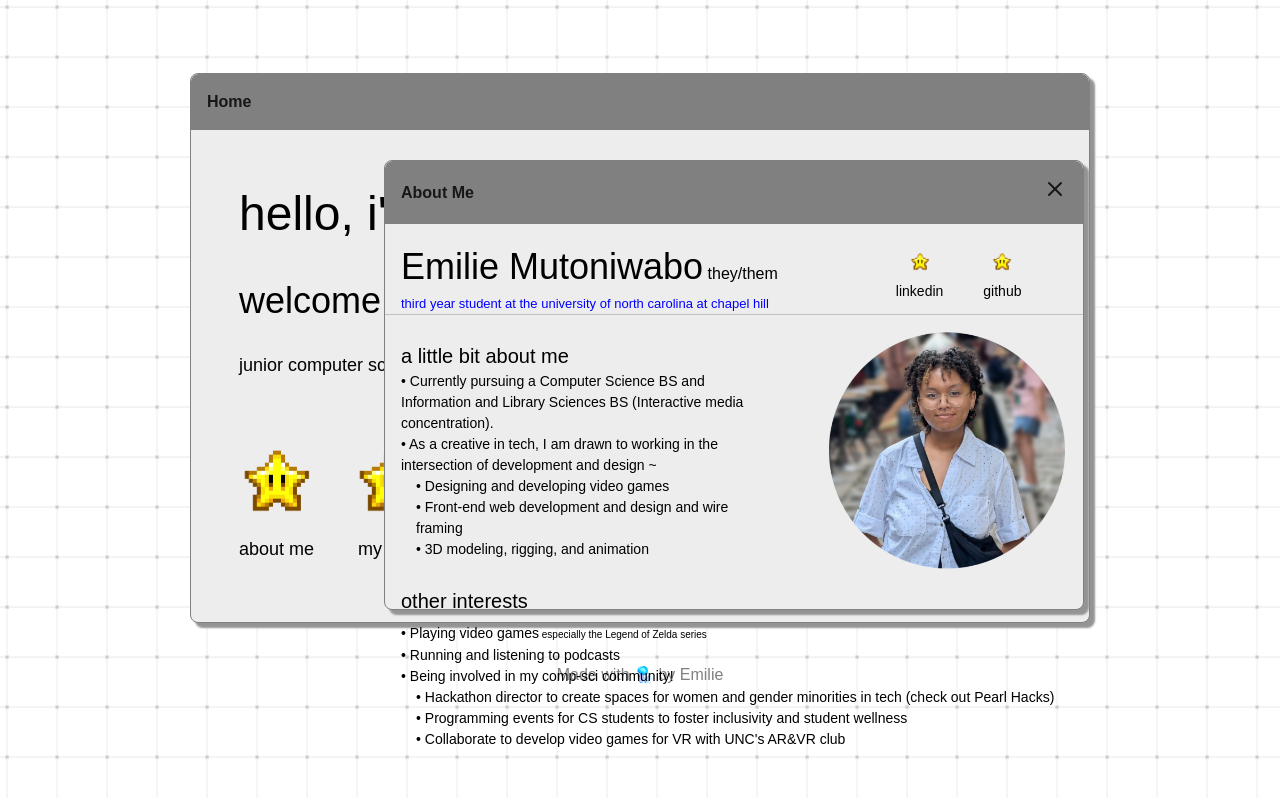
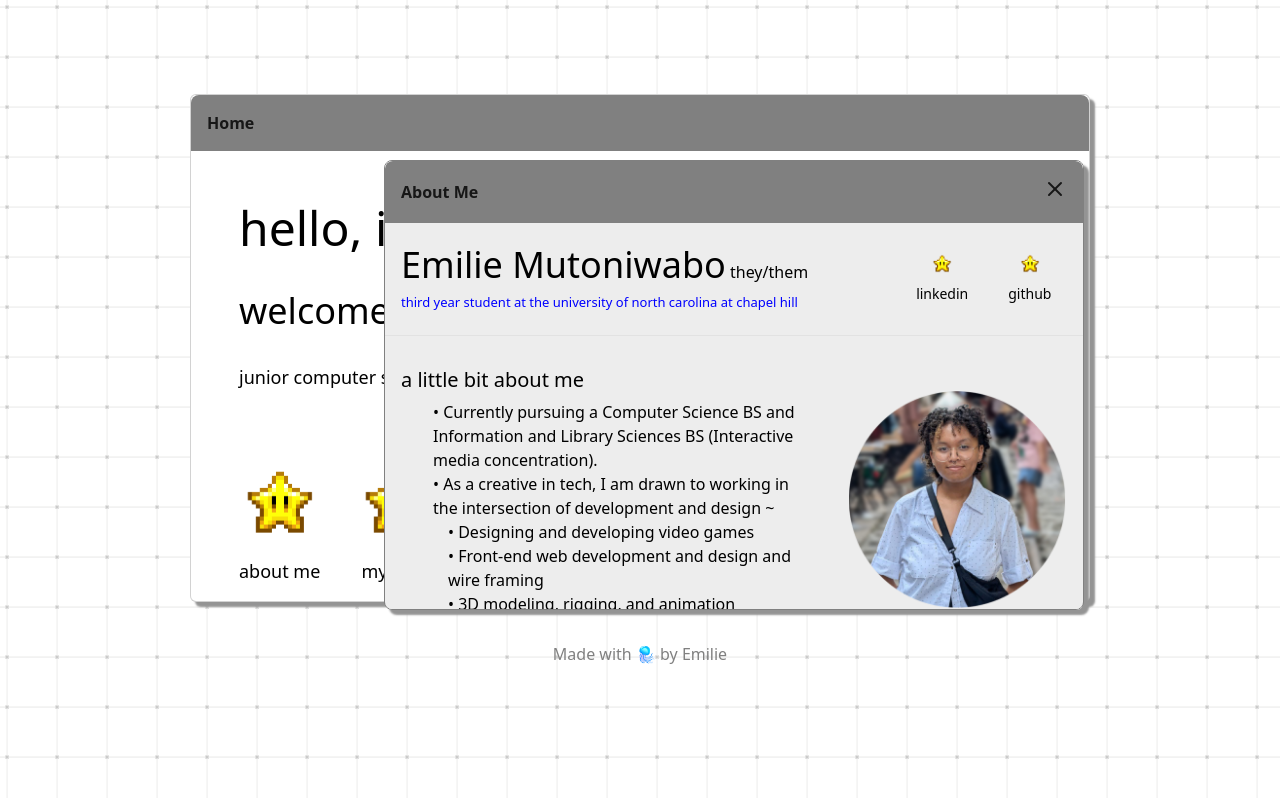
Before and after one commit to edmutoni/emilie-dev-portfolio, a Next.js app: page / in a window 1280 px wide. Both pictures are taken after a click on the picture 276 px from the left and 480 px from the top of the page. Built offline with nearby package versions, Linux system fonts and the light colour scheme.

Commit message:
finished about me content and added tools and languages content in my work page

```diff
--- a/package.json
+++ b/package.json
@@ -9,9 +9,12 @@
     "lint": "next lint"
   },
   "dependencies": {
+    "bootstrap": "^5.3.7",
     "lucide-react": "^0.535.0",
+    "motion": "^12.23.12",
     "next": "15.4.5",
     "react": "19.1.0",
+    "react-bootstrap": "^2.10.10",
     "react-dom": "19.1.0"
   },
   "devDependencies": {
--- a/src/app/components/about-me.tsx
+++ b/src/app/components/about-me.tsx
@@ -1,5 +1,7 @@
 import { ReactNode, useCallback, useEffect, useRef, useState } from "react";
 import { Columns, X } from "lucide-react";
+import * as motion from "motion/react-client";
+import { Star } from "lucide-react";
 import "../globals.css";
 import "./overlay.css";
 
@@ -114,7 +116,7 @@ const AboutMe: React.FC<OverlayProps> = ({
           </button>
         </div>
       </div>
-      <div className="overlay-col">
+      <div className="overlay-col" style={{ gap: 60 }}>
         <div style={{ display: "flex", flexDirection: "column" }}>
           <h1>
             <span style={{ color: "black", fontSize: 36 }}>
@@ -149,21 +151,21 @@ const AboutMe: React.FC<OverlayProps> = ({
             a little bit about me
           </h1>
           <ul>
-            <li style={{ color: "black", fontSize: 14 }}>
+            <li style={{ color: "black", fontSize: 16 }}>
               • Currently pursuing a Computer Science BS and Information and
               Library Sciences BS (Interactive media concentration).
             </li>
-            <li style={{ color: "black", fontSize: 14 }}>
+            <li style={{ color: "black", fontSize: 16 }}>
               • As a creative in tech, I am drawn to working in the intersection
               of development and design ~
               <ul style={{ paddingLeft: 15 }}>
-                <li style={{ color: "black", fontSize: 14 }}>
+                <li style={{ color: "black", fontSize: 16 }}>
                   • Designing and developing video games
                 </li>
-                <li style={{ color: "black", fontSize: 14 }}>
+                <li style={{ color: "black", fontSize: 16 }}>
                   • Front-end web development and design and wire framing
                 </li>
-                <li style={{ color: "black", fontSize: 14 }}>
+                <li style={{ color: "black", fontSize: 16 }}>
                   • 3D modeling, rigging, and animation
                 </li>
               </ul>
@@ -178,7 +180,7 @@ const AboutMe: React.FC<OverlayProps> = ({
         <h1 style={{ color: "black", fontSize: 20 }}>other interests</h1>
         <ul>
           <li>
-            <span style={{ color: "black", fontSize: 14 }}>
+            <span style={{ color: "black", fontSize: 16 }}>
               • Playing video games
             </span>
             <span style={{ color: "black", fontSize: 10 }}>
@@ -186,27 +188,32 @@ const AboutMe: React.FC<OverlayProps> = ({
               especially the Legend of Zelda series
             </span>
           </li>
-          <li style={{ color: "black", fontSize: 14 }}>
+          <li style={{ color: "black", fontSize: 16 }}>
             • Running and listening to podcasts
           </li>
-          <li style={{ color: "black", fontSize: 14 }}>
+          <li style={{ color: "black", fontSize: 16 }}>
             • Being involved in my comp-sci community!
             <ul style={{ paddingLeft: 15 }}>
-              <li style={{ color: "black", fontSize: 14 }}>
+              <li style={{ color: "black", fontSize: 16 }}>
                 • Hackathon director to create spaces for women and gender
                 minorities in tech (check out Pearl Hacks)
               </li>
-              <li style={{ color: "black", fontSize: 14 }}>
+              <li style={{ color: "black", fontSize: 16 }}>
                 • Programming events for CS students to foster inclusivity and
                 student wellness
               </li>
-              <li style={{ color: "black", fontSize: 14 }}>
+              <li style={{ color: "black", fontSize: 16 }}>
                 • Collaborate to develop video games for VR with UNC's AR&VR
                 club
               </li>
             </ul>
           </li>
         </ul>
+        <br></br>
+        <footer style={{ alignSelf: "center" }}>
+          <Star color="black" strokeWidth={2} />
+        </footer>
+        <br></br>
       </div>
     </div>
   );
--- a/src/app/components/my-work.tsx
+++ b/src/app/components/my-work.tsx
@@ -1,5 +1,6 @@
 import { ReactNode, useCallback, useEffect, useRef, useState } from "react";
 import { X } from "lucide-react";
+import Button from "react-bootstrap/Button";
 import "../globals.css";
 import "./overlay.css";
 
@@ -113,10 +114,80 @@ const MyWork: React.FC<OverlayProps> = ({
           </button>
         </div>
       </div>
-      <div className="overlay-content">
-        <p style={{ color: "black", fontSize: 18 }}>
-          This page will showcase my portfolio work.
-        </p>
+      <div className="overlay-row">
+        <div
+          className="overlay-col"
+          style={{
+            borderColor: "green",
+            borderWidth: 1,
+            gap: 10,
+            alignItems: "stretch",
+            padding: 0,
+          }}
+        >
+          <div
+            className="overlay-row"
+            style={{ borderColor: "blue", borderWidth: 1, flex: 1, padding: 0 }}
+          >
+            <div>
+              <h1 style={{ color: "black", fontSize: 20 }}>tools</h1>
+            </div>
+            <div
+              style={{
+                display: "flex",
+                flexDirection: "row",
+                gap: 10,
+                flexWrap: "wrap",
+              }}
+            >
+              <Button variant="secondary">figma</Button>
+              <Button variant="secondary">unity</Button>
+              <Button variant="secondary">onshape</Button>
+              <Button variant="secondary">mudbox</Button>
+              <Button variant="secondary">maya</Button>
+              <Button variant="secondary">adobe premier pro</Button>
+              <Button variant="secondary">adobe after effects</Button>
+              <Button variant="secondary">next js</Button>
+              <Button variant="secondary">bootstrap</Button>
+              <Button variant="secondary">gamemaker</Button>
+              <Button variant="secondary">github</Button>
+            </div>
+          </div>
+          <div
+            className="overlay-row"
+            style={{
+              borderColor: "red",
+              borderWidth: 1,
+              flex: 1,
+              padding: 0,
+            }}
+          >
+            <h1 style={{ color: "black", fontSize: 20 }}>languages</h1>
+            <div
+              style={{
+                display: "flex",
+                flexDirection: "row",
+                gap: 10,
+                flexWrap: "wrap",
+              }}
+            >
+              <Button variant="secondary">python</Button>
+              <Button variant="secondary">java</Button>
+              <Button variant="secondary">C</Button>
+              <Button variant="secondary">C#</Button>
+              <Button variant="secondary">C++</Button>
+              <Button variant="secondary">CSS</Button>
+              <Button variant="secondary">HTML</Button>
+              <Button variant="secondary">javascript</Button>
+              <Button variant="secondary">typescript</Button>
+            </div>
+          </div>
+        </div>
+        <br></br>
+        <div>
+          <h1 style={{ color: "black", fontSize: 20 }}>current work</h1>
+          <p style={{ color: "black", fontSize: 16 }}>hello there</p>
+        </div>
       </div>
     </div>
   );
--- a/src/app/components/overlay.css
+++ b/src/app/components/overlay.css
@@ -9,6 +9,7 @@
     border-color: gray;
     border-width: 1px;
     box-shadow: 5px 5px 2px rgb(148, 148, 148);
+    overflow-y: scroll;
 }
 
 .overlay-header {
@@ -32,7 +33,7 @@
     display: flex;
     flex-direction: row;
     align-items: center;
-    gap: 70px
+    gap: 40px
 }
 
 .overlay-row {
--- a/src/app/layout.tsx
+++ b/src/app/layout.tsx
@@ -1,6 +1,7 @@
 import type { Metadata } from "next";
 import { Geist, Geist_Mono } from "next/font/google";
 import "./globals.css";
+import "bootstrap/dist/css/bootstrap.min.css";
 
 const geistSans = Geist({
   variable: "--font-geist-sans",
--- a/src/app/page.tsx
+++ b/src/app/page.tsx
@@ -2,6 +2,7 @@
 import React from "react";
 import { useState } from "react";
 import "./globals.css";
+import * as motion from "motion/react-client";
 import NavButtons from "./components/nav-buttons";
 import AboutMe from "./components/about-me";
 import MyWork from "./components/my-work";
@@ -55,7 +56,7 @@ export default function Home() {
         <div>
           <nav className="headerbar">
             <div>
-              <a className="">Home</a>
+              <a>Home</a>
             </div>
           </nav>
         </div>
@@ -85,7 +86,7 @@ export default function Home() {
           openContactMe={openContactMe}
         />
       </div>
-      <footer className="text-white p-10 text-center" style={{ color: "gray" }}>
+      <footer className="p-10 text-center" style={{ color: "gray" }}>
         Made with 🪼 by Emilie
       </footer>
       <AboutMe
```
Also changed, not shown: 1 other file (tests, documents, lock files or other folders).
